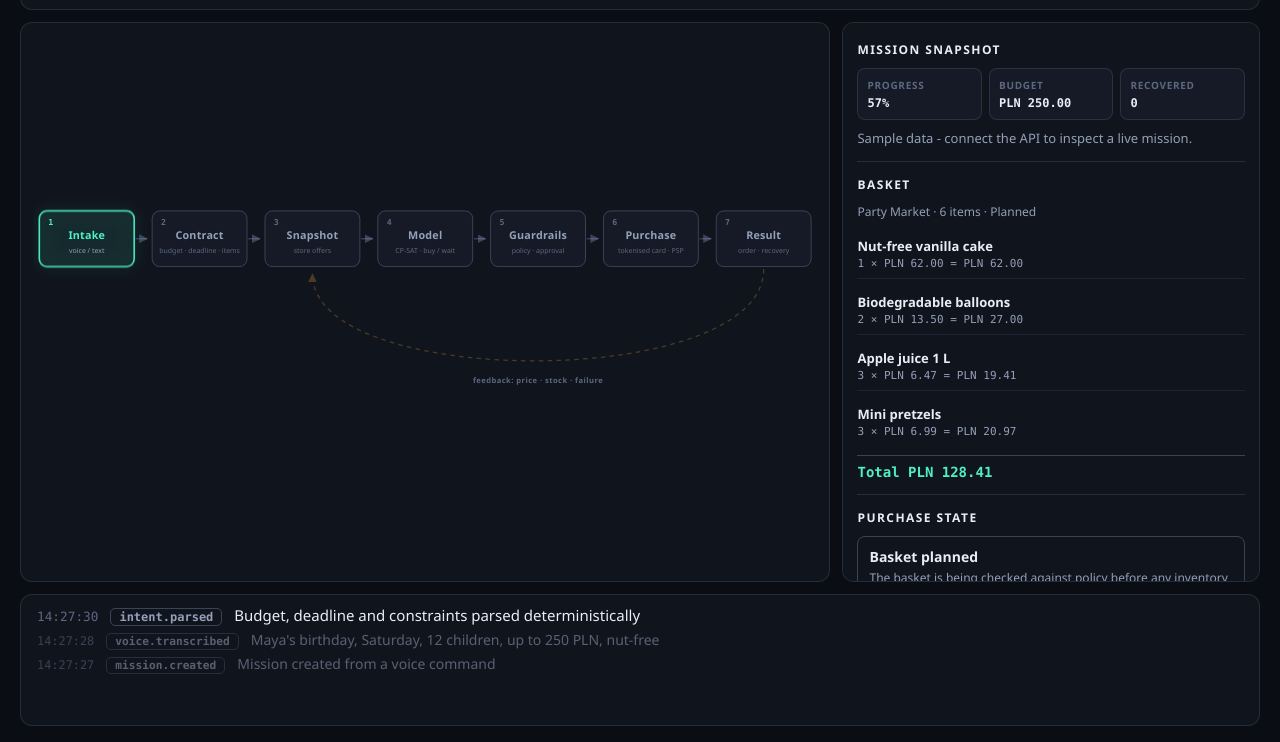
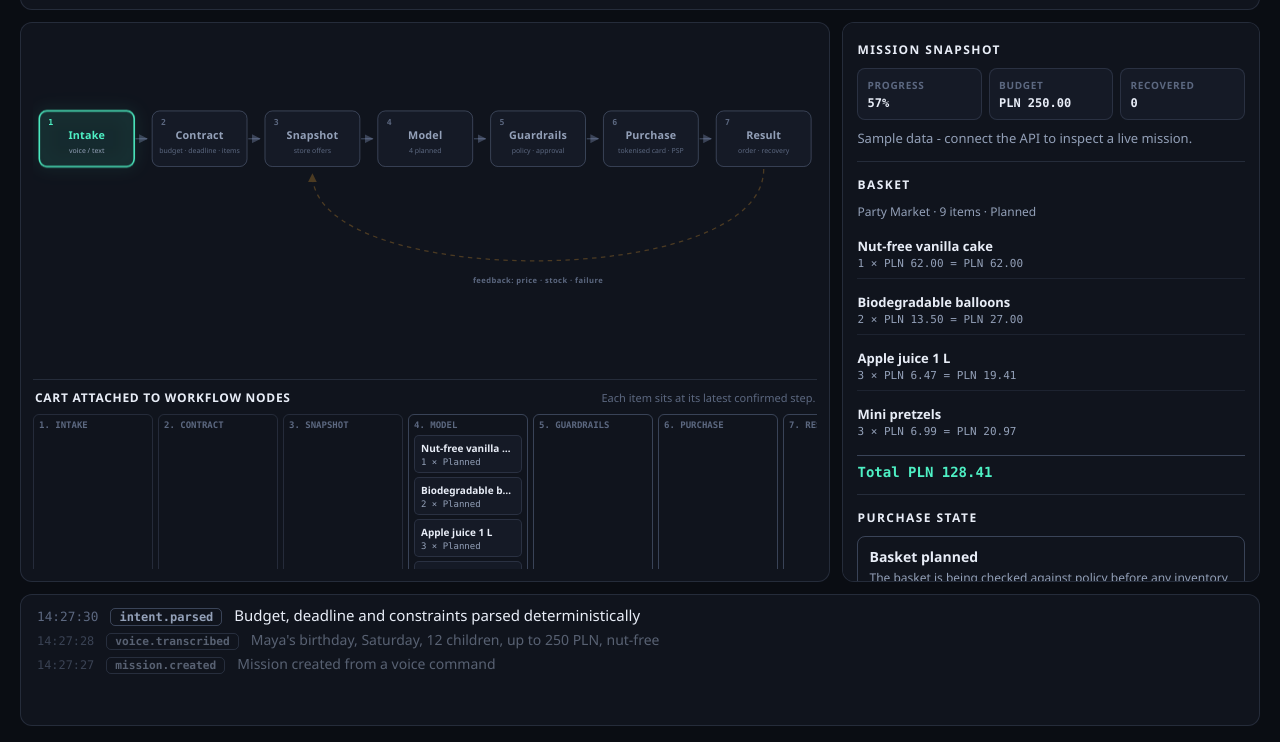
Before and after one commit to pawelkonior/done, a website built with Vite: page apps/dashboard/index.html in a window 1280 px wide. Shown: the part 58-800 px from the top of the page. Built offline with nearby package versions, Linux system fonts and the light colour scheme; no server answers.

Commit message:
feat(dashboard): connect cart items to workflow nodes

```diff
--- a/apps/dashboard/index.html
+++ b/apps/dashboard/index.html
@@ -20,6 +20,7 @@
       <main class="workspace">
         <section class="stage">
           <div id="graph" class="graph" role="img" aria-label="Done decision loop graph"></div>
+          <section id="basket-flow" class="basket-flow basket-flow-empty" aria-label="Cart workflow progress"></section>
         </section>
         <aside class="detail-panel" id="detail-panel" aria-live="polite" aria-label="Mission details"></aside>
       </main>
--- a/apps/dashboard/src/detail.ts
+++ b/apps/dashboard/src/detail.ts
@@ -2,7 +2,7 @@ import type { MissionDetail, PaymentAttempt } from "./types";
 
 export interface DetailPanel {
   update(detail: MissionDetail): void;
-  showReplay(eventType: string): void;
+  showReplay(eventType: string): MissionDetail;
   reset(): void;
 }
 
@@ -22,7 +22,7 @@ const ENGLISH_PRODUCT_NAMES: Record<string, string> = {
   "table-plates": "Paper plates",
 };
 
-function productName(productId: string | null | undefined): string {
+export function productName(productId: string | null | undefined): string {
   if (productId && ENGLISH_PRODUCT_NAMES[productId]) return ENGLISH_PRODUCT_NAMES[productId];
   const identifier = productId?.replace(/^product-/, "").toUpperCase() || "UNSPECIFIED";
   return `Catalog item ${identifier}`;
@@ -343,7 +343,7 @@ function replayDetail(eventType: string): MissionDetail {
     },
     basket: {
       merchant: { id: "party-market", name: "Party Market", reliability_score: 0.96 },
-      item_count: 6,
+      item_count: 9,
       total: 128.41,
       currency: "PLN",
       status: ordered ? "ordered" : "planned",
@@ -369,7 +369,9 @@ export function createDetailPanel(container: HTMLElement): DetailPanel {
       render(container, detail);
     },
     showReplay(eventType) {
-      render(container, replayDetail(eventType));
+      const detail = replayDetail(eventType);
+      render(container, detail);
+      return detail;
     },
     reset() {
       container.replaceChildren();
--- a/apps/dashboard/src/graph.ts
+++ b/apps/dashboard/src/graph.ts
@@ -1,5 +1,5 @@
 import { NODES } from "./mapping";
-import type { NodeId } from "./types";
+import type { NodeId, NodeSubtitles } from "./types";
 
 const SVG_NS = "http://www.w3.org/2000/svg";
 const VIEW_W = 1240;
@@ -13,6 +13,7 @@ const EDGE_Y = NODE_Y + NODE_H / 2;
 
 export interface Graph {
   setActive(node: NodeId, warn: boolean): void;
+  setNodeSubtitles(subtitles: NodeSubtitles): void;
   flashFeedback(): void;
   reset(): void;
 }
@@ -65,6 +66,7 @@ export function createGraph(container: HTMLElement): Graph {
   svg.appendChild(feedbackLabel);
 
   const groups = new Map<NodeId, SVGGElement>();
+  const subtitles = new Map<NodeId, SVGTextElement>();
   NODES.forEach((spec, index) => {
     const x = nodeX(index);
     const group = el("g", { class: "node", "data-state": "idle" });
@@ -79,6 +81,7 @@ export function createGraph(container: HTMLElement): Graph {
     sub.textContent = spec.sub;
     group.appendChild(sub);
     groups.set(spec.id, group);
+    subtitles.set(spec.id, sub);
     svg.appendChild(group);
   });
 
@@ -100,8 +103,16 @@ export function createGraph(container: HTMLElement): Graph {
     });
   }
 
+  function setNodeSubtitles(values: NodeSubtitles): void {
+    for (const spec of NODES) {
+      const subtitle = subtitles.get(spec.id);
+      if (subtitle) subtitle.textContent = values[spec.id] ?? spec.sub;
+    }
+  }
+
   return {
     setActive(node, warn) { apply(order.indexOf(node), warn); },
+    setNodeSubtitles,
     flashFeedback() {
       feedback.classList.add("on");
       window.clearTimeout(feedbackTimer);
@@ -109,6 +120,7 @@ export function createGraph(container: HTMLElement): Graph {
     },
     reset() {
       apply(-1, false);
+      setNodeSubtitles({});
       feedback.classList.remove("on");
     },
   };
--- /dev/null
+++ b/apps/dashboard/src/portfolio.ts
@@ -0,0 +1,157 @@
+import { productName } from "./detail";
+import { NODES } from "./mapping";
+import type { BasketItem, MissionDetail, NodeId, NodeSubtitles } from "./types";
+
+type ItemState =
+  | "planned"
+  | "awaiting_approval"
+  | "ready_to_purchase"
+  | "payment_failed"
+  | "paid"
+  | "purchased"
+  | "recovered";
+
+interface ItemProgress {
+  item: BasketItem;
+  node: NodeId;
+  state: ItemState;
+  simulated: boolean;
+}
+
+export interface PortfolioFlow {
+  update(detail: MissionDetail): NodeSubtitles;
+  reset(): void;
+}
+
+const STATE_LABEL: Record<ItemState, string> = {
+  planned: "Planned",
+  awaiting_approval: "Awaiting approval",
+  ready_to_purchase: "Queued for purchase",
+  payment_failed: "Payment failed",
+  paid: "Paid - confirming order",
+  purchased: "Purchased",
+  recovered: "Retry passed",
+};
+
+function progressFor(item: BasketItem, detail: MissionDetail): ItemProgress {
+  const lineDeclines = detail.payment_attempts.filter(
+    (payment) => payment.status === "declined" && payment.product_id === item.product_id,
+  );
+  const lineRecovered = detail.payment_attempts.some(
+    (payment) => payment.status === "authorized" && payment.product_id === item.product_id,
+  );
+  const simulated = lineDeclines.some((payment) => payment.simulated);
+  const globalDecline = detail.payment_attempts.some(
+    (payment) => payment.status === "declined" && !payment.product_id,
+  );
+  const hasAuthorisedPayment = detail.payment_attempts.some(
+    (payment) => payment.status === "authorized",
+  );
+
+  if (lineDeclines.length > 0 && !lineRecovered) {
+    return { item, node: "purchase", state: "payment_failed", simulated };
+  }
+  if (lineRecovered) {
+    return {
+      item,
+      node: detail.order ? "result" : "purchase",
+      state: "recovered",
+      simulated,
+    };
+  }
+  if (globalDecline && !hasAuthorisedPayment && !detail.order) {
+    return { item, node: "purchase", state: "payment_failed", simulated: false };
+  }
+  if (detail.order || detail.basket?.status === "ordered") {
+    return { item, node: "result", state: "purchased", simulated: false };
+  }
+  if (hasAuthorisedPayment) {
+    return { item, node: "purchase", state: "paid", simulated: false };
+  }
+  if (detail.approval?.status === "pending") {
+    return { item, node: "guardrails", state: "awaiting_approval", simulated: false };
+  }
+  if (detail.approval?.status === "approved" || detail.funding.status !== "not_ready") {
+    return { item, node: "purchase", state: "ready_to_purchase", simulated: false };
+  }
+  return { item, node: "model", state: "planned", simulated: false };
+}
+
+function makeCard(progress: ItemProgress): HTMLElement {
+  const card = document.createElement("div");
+  card.className = "portfolio-card";
+  card.dataset.state = progress.state;
+  const name = document.createElement("strong");
+  name.textContent = productName(progress.item.product_id);
+  const status = document.createElement("span");
+  status.textContent = `${progress.item.quantity} × ${STATE_LABEL[progress.state]}${progress.simulated ? " · simulation" : ""}`;
+  card.append(name, status);
+  return card;
+}
+
+function nodeSubtitles(items: ItemProgress[]): NodeSubtitles {
+  const byNode = (node: NodeId) => items.filter((item) => item.node === node);
+  const planned = byNode("model");
+  const pendingApproval = byNode("guardrails");
+  const purchase = byNode("purchase");
+  const bought = byNode("result");
+  const failed = purchase.filter((item) => item.state === "payment_failed");
+  const paid = purchase.filter((item) => item.state === "paid" || item.state === "ready_to_purchase");
+  const subtitles: NodeSubtitles = { model: `${items.length} basket items` };
+  if (planned.length > 0) subtitles.model = `${planned.length} planned`;
+  if (pendingApproval.length > 0) subtitles.guardrails = `${pendingApproval.length} awaiting approval`;
+  if (failed.length > 0 || paid.length > 0) {
+    subtitles.purchase = [
+      failed.length > 0 ? `${failed.length} failed` : null,
+      paid.length > 0 ? `${paid.length} in purchase` : null,
+    ].filter(Boolean).join(" · ");
+  }
+  if (bought.length > 0) subtitles.result = `${bought.length} purchased`;
+  return subtitles;
+}
+
+export function createPortfolioFlow(container: HTMLElement): PortfolioFlow {
+  return {
+    update(detail) {
+      container.replaceChildren();
+      if (!detail.basket) {
+        container.textContent = "Basket items will attach to the workflow after planning.";
+        container.className = "basket-flow basket-flow-empty";
+        return {};
+      }
+
+      container.className = "basket-flow";
+      const heading = document.createElement("div");
+      heading.className = "basket-flow-heading";
+      const title = document.createElement("strong");
+      title.textContent = "Cart attached to workflow nodes";
+      const hint = document.createElement("span");
+      hint.textContent = "Each item sits at its latest confirmed step.";
+      heading.append(title, hint);
+
+      const progress = detail.basket.items.map((item) => progressFor(item, detail));
+      const track = document.createElement("div");
+      track.className = "basket-flow-track";
+      for (const node of NODES) {
+        const column = document.createElement("section");
+        column.className = "portfolio-node";
+        column.dataset.node = node.id;
+        const nodeName = document.createElement("span");
+        nodeName.className = "portfolio-node-name";
+        nodeName.textContent = `${node.num}. ${node.name}`;
+        const cards = document.createElement("div");
+        cards.className = "portfolio-cards";
+        for (const item of progress.filter((entry) => entry.node === node.id)) cards.append(makeCard(item));
+        column.append(nodeName, cards);
+        track.append(column);
+      }
+
+      container.append(heading, track);
+      return nodeSubtitles(progress);
+    },
+    reset() {
+      container.replaceChildren();
+      container.className = "basket-flow basket-flow-empty";
+    },
+  };
+}
--- a/apps/dashboard/src/styles.css
+++ b/apps/dashboard/src/styles.css
@@ -170,16 +170,120 @@ html, body {
 .stage {
   min-height: 0;
   display: flex;
-  align-items: center;
-  justify-content: center;
+  flex-direction: column;
+  align-items: stretch;
+  justify-content: stretch;
+  gap: 10px;
   background: var(--panel);
   border: 1px solid var(--line);
   border-radius: 12px;
   padding: 12px;
 }
 
-.graph { width: 100%; max-width: 1400px; height: 100%; }
+.graph { flex: 1; min-height: 180px; width: 100%; max-width: 1400px; }
 .graph svg { width: 100%; height: 100%; }
+
+/* ---------- cart connected to workflow ---------- */
+
+.basket-flow {
+  flex: none;
+  max-height: 190px;
+  padding-top: 9px;
+  overflow: auto;
+  border-top: 1px solid var(--line);
+}
+
+.basket-flow-empty {
+  display: grid;
+  min-height: 34px;
+  align-items: center;
+  color: var(--ink-faint);
+  font-size: 12px;
+}
+
+.basket-flow-heading {
+  display: flex;
+  align-items: baseline;
+  justify-content: space-between;
+  gap: 12px;
+  margin: 0 2px 8px;
+}
+
+.basket-flow-heading strong {
+  color: var(--ink);
+  font-size: 12px;
+  letter-spacing: 0.06em;
+  text-transform: uppercase;
+}
+
+.basket-flow-heading span { color: var(--ink-faint); font-size: 11px; }
+
+.basket-flow-track {
+  display: grid;
+  grid-template-columns: repeat(7, minmax(118px, 1fr));
+  gap: 5px;
+  min-width: 870px;
+}
+
+.portfolio-node {
+  min-height: 68px;
+  padding: 5px;
+  border: 1px solid var(--line);
+  border-radius: 6px;
+}
+
+.portfolio-node[data-node="model"],
+.portfolio-node[data-node="guardrails"],
+.portfolio-node[data-node="purchase"],
+.portfolio-node[data-node="result"] { border-color: var(--line-strong); }
+
+.portfolio-node-name {
+  display: block;
+  margin-bottom: 5px;
+  color: var(--ink-faint);
+  font-family: var(--mono);
+  font-size: 9px;
+  font-weight: 700;
+  text-transform: uppercase;
+}
+
+.portfolio-cards { display: grid; gap: 4px; }
+
+.portfolio-card {
+  display: grid;
+  gap: 2px;
+  padding: 5px 6px;
+  background: var(--panel-2);
+  border: 1px solid var(--line);
+  border-radius: 5px;
+}
+
+.portfolio-card strong {
+  overflow: hidden;
+  color: var(--ink);
+  font-size: 10px;
+  text-overflow: ellipsis;
+  white-space: nowrap;
+}
+
+.portfolio-card span {
+  color: var(--ink-dim);
+  font-family: var(--mono);
+  font-size: 9px;
+}
+
+.portfolio-card[data-state="awaiting_approval"],
+.portfolio-card[data-state="ready_to_purchase"] { border-color: rgba(255, 174, 51, 0.48); }
+.portfolio-card[data-state="awaiting_approval"] span,
+.portfolio-card[data-state="ready_to_purchase"] span { color: var(--warn); }
+.portfolio-card[data-state="payment_failed"] { border-color: rgba(255, 93, 115, 0.7); background: rgba(255, 93, 115, 0.1); }
+.portfolio-card[data-state="payment_failed"] span { color: var(--bad); }
+.portfolio-card[data-state="paid"],
+.portfolio-card[data-state="purchased"] { border-color: rgba(78, 240, 196, 0.5); }
+.portfolio-card[data-state="paid"] span,
+.portfolio-card[data-state="purchased"] span { color: var(--mint); }
+.portfolio-card[data-state="recovered"] { border-color: rgba(255, 174, 51, 0.58); }
+.portfolio-card[data-state="recovered"] span { color: var(--warn); }
 
 /* ---------- mission detail ---------- */
 
--- a/apps/dashboard/src/types.ts
+++ b/apps/dashboard/src/types.ts
@@ -6,6 +6,8 @@ export type NodeId =
   | "guardrails"
   | "purchase"
   | "result";
+
+export type NodeSubtitles = Partial<Record<NodeId, string>>;
 
 export interface LoopEvent {
   type: string;
```
Also changed, not shown: apps/dashboard/src/main.ts (+8 -3 lines).
